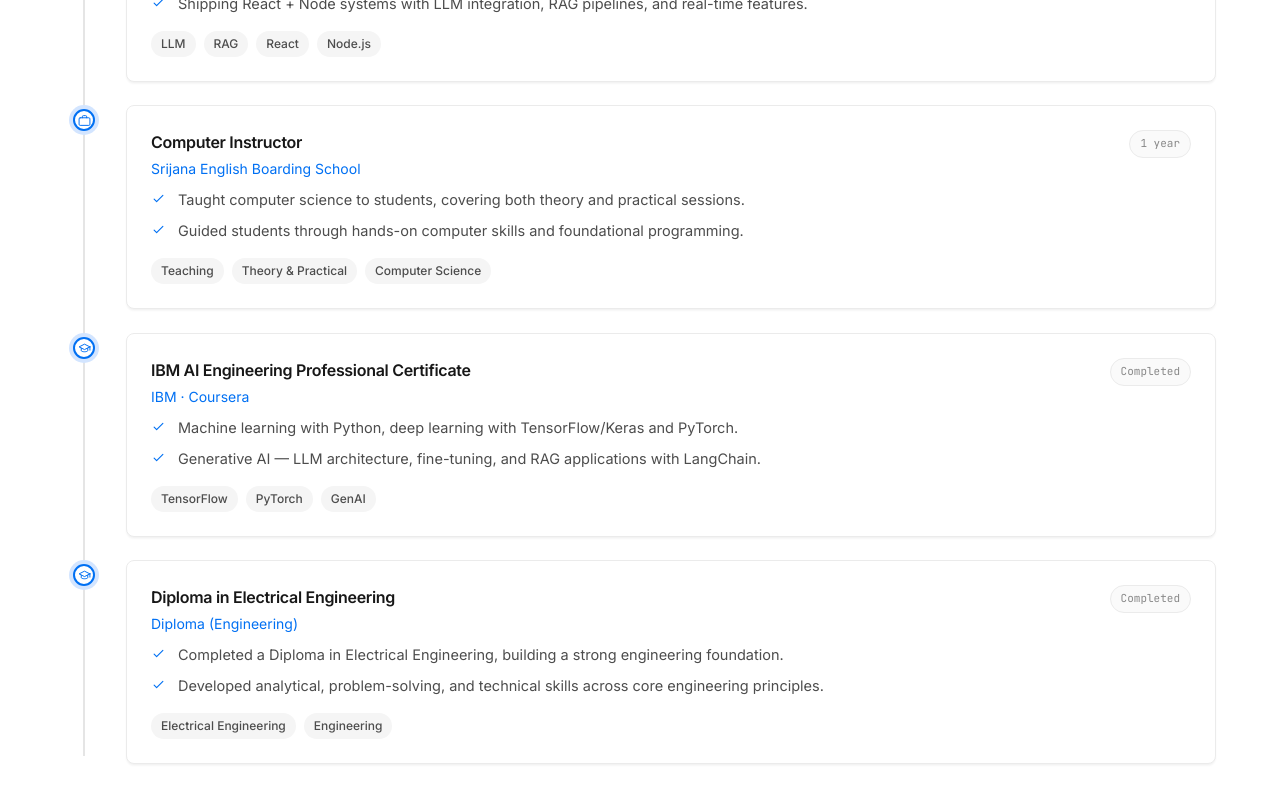
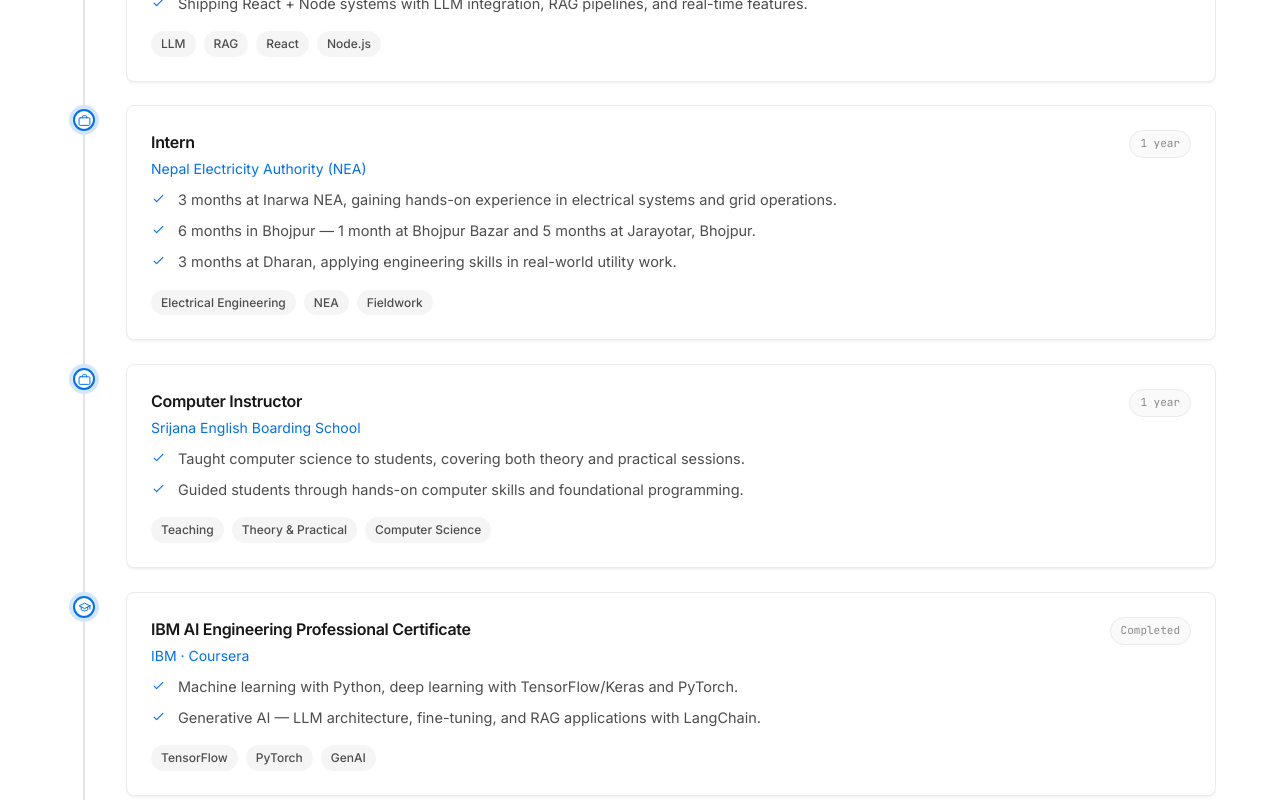
Before and after one commit to pranitacharjunewar3-sketch/portfolio, a React (Vite) app: page / in a window 1280 px wide. Shown: the part 2440-3240 px from the top of the page. Built offline with nearby package versions, Linux system fonts and the light colour scheme.

Commit message:
Add NEA internship to experience timeline

```diff
--- a/src/data/experience.ts
+++ b/src/data/experience.ts
@@ -30,6 +30,18 @@ export const experienceData: ExperienceItem[] = [
       "Shipping React + Node systems with LLM integration, RAG pipelines, and real-time features.",
     ],
     tags: ["LLM", "RAG", "React", "Node.js"],
+  },
+  {
+    role: "Intern",
+    org: "Nepal Electricity Authority (NEA)",
+    period: "1 year",
+    type: "work",
+    description: [
+      "3 months at Inarwa NEA, gaining hands-on experience in electrical systems and grid operations.",
+      "6 months in Bhojpur — 1 month at Bhojpur Bazar and 5 months at Jarayotar, Bhojpur.",
+      "3 months at Dharan, applying engineering skills in real-world utility work.",
+    ],
+    tags: ["Electrical Engineering", "NEA", "Fieldwork"],
   },
   {
     role: "Computer Instructor",
```
